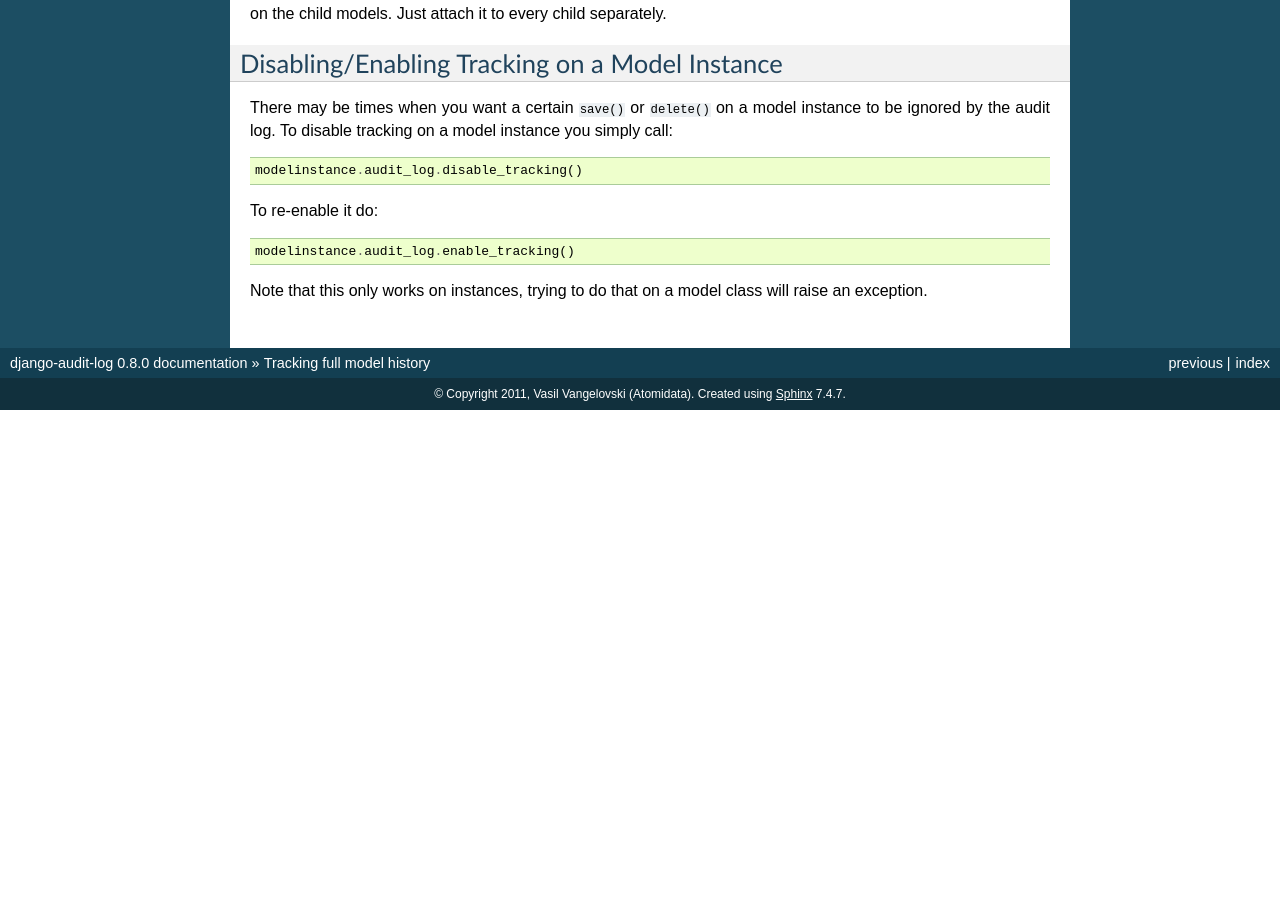
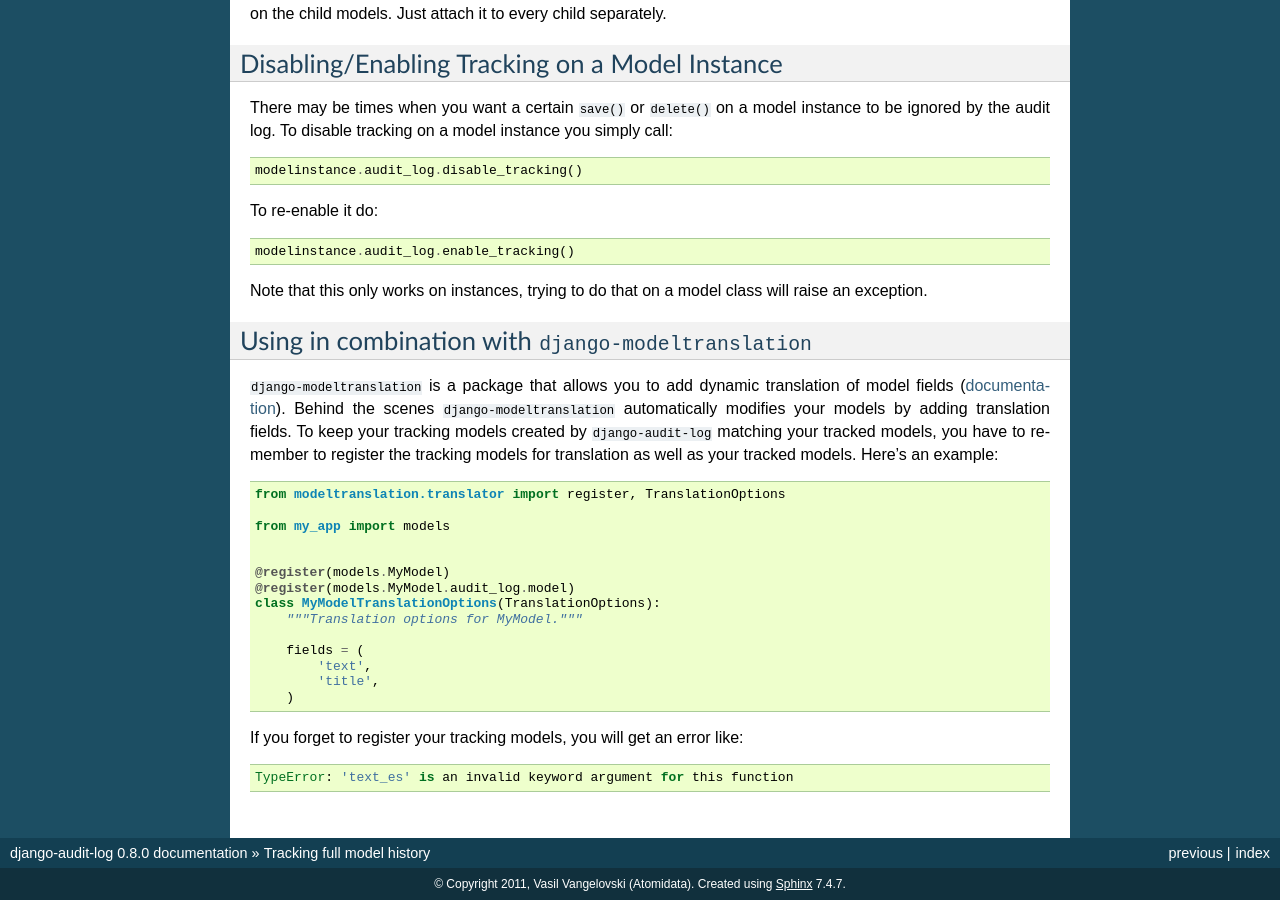
Before and after one commit to vvangelovski/django-audit-log, a Sphinx documentation site: the page built from docs/model_history.rst, in a window 1280 px wide and 900 px high, scrolled down 1384 px. Built offline with Sphinx 7.4.7, drawn with Linux system fonts in a browser that asks for light colours; before the commit the page ends 1794 px from its top, so only the background shows below that; some of the changed text lies outside the part shown.

Commit message:
Add section about `django-modeltranslation`
Improve the documentation by describing how to use `django-audit-log` in combination with `django-modeltranslation`.

```diff
--- a/docs/model_history.rst
+++ b/docs/model_history.rst
@@ -94,3 +94,33 @@
     modelinstance.audit_log.enable_tracking()
 
 Note that this only works on instances, trying to do that on a model class will raise an exception.
+
+Using in combination with ``django-modeltranslation``
+----------------------------------------------
+
+``django-modeltranslation`` is a package that allows you to add dynamic translation of model fields (`documentation`_). Behind the scenes ``django-modeltranslation`` automatically modifies your models by adding translation fields. To keep your tracking models created by ``django-audit-log`` matching your tracked models,  you have to remember to register the tracking models for translation as well as your tracked models. Here's an example:
+
+.. code:: python
+
+    from modeltranslation.translator import register, TranslationOptions
+
+    from my_app import models
+
+
+    @register(models.MyModel)
+    @register(models.MyModel.audit_log.model)
+    class MyModelTranslationOptions(TranslationOptions):
+        """Translation options for MyModel."""
+
+        fields = (
+            'text',
+            'title',
+        )
+
+If you forget to register your tracking models, you will get an error like:
+
+.. code::
+
+    TypeError: 'text_es' is an invalid keyword argument for this function
+
+.. _documentation: https://django-modeltranslation.readthedocs.io/en/latest/
```
